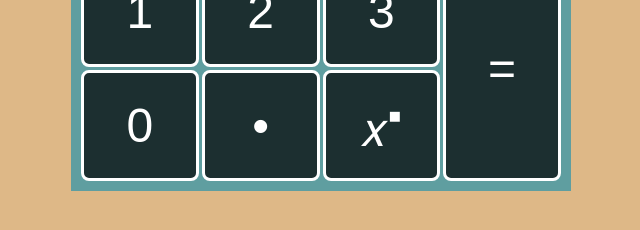
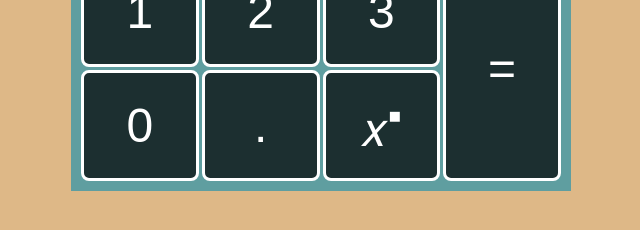
Before and after one commit to onmee/simple-calculater, a plain HTML site: page index.html in a window 1280 px wide. Shown: the part 528-758 px from the top of the page, 319-959 px from the left. Drawn offline with Linux system fonts and the light colour scheme.

Commit message:
Add number class to dot

```diff
--- a/index.html
+++ b/index.html
@@ -25,7 +25,7 @@
             <div class="two number"><button type="button">2</button></div>
             <div class="three number"><button type="button">3</button></div>
             <div class="zero number"><button type="button">0</button></div>
-            <div class="dot"><button type="button">&bull;</button></div>
+            <div class="dot number"><button type="button">.</button></div>
             <div class="power"><button type="button">&#119909<sup>&#9642</sup></button></div>
             <div class="delete"><button type="button" style="background-color: brown;">DEL</button></div>
 
```
